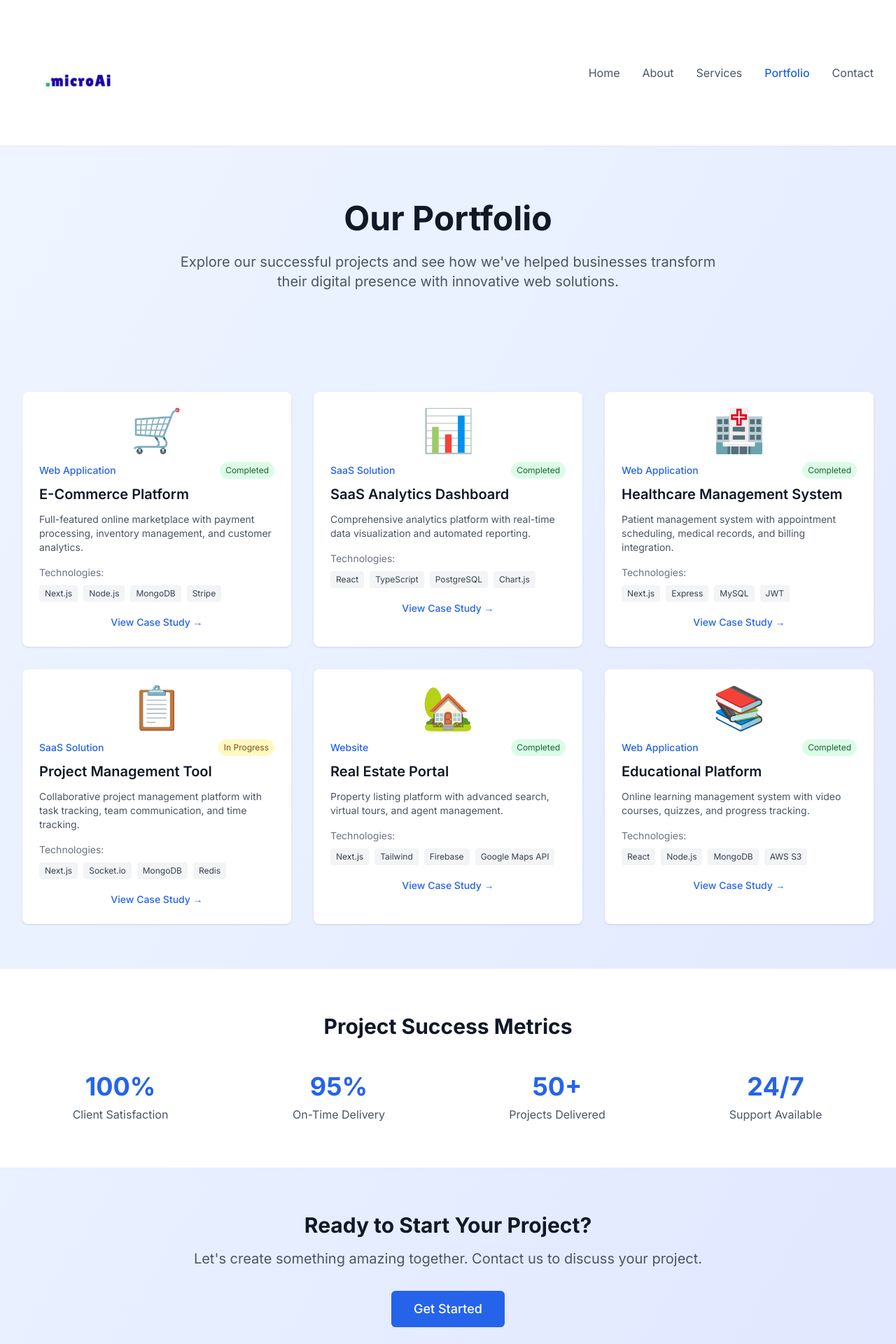
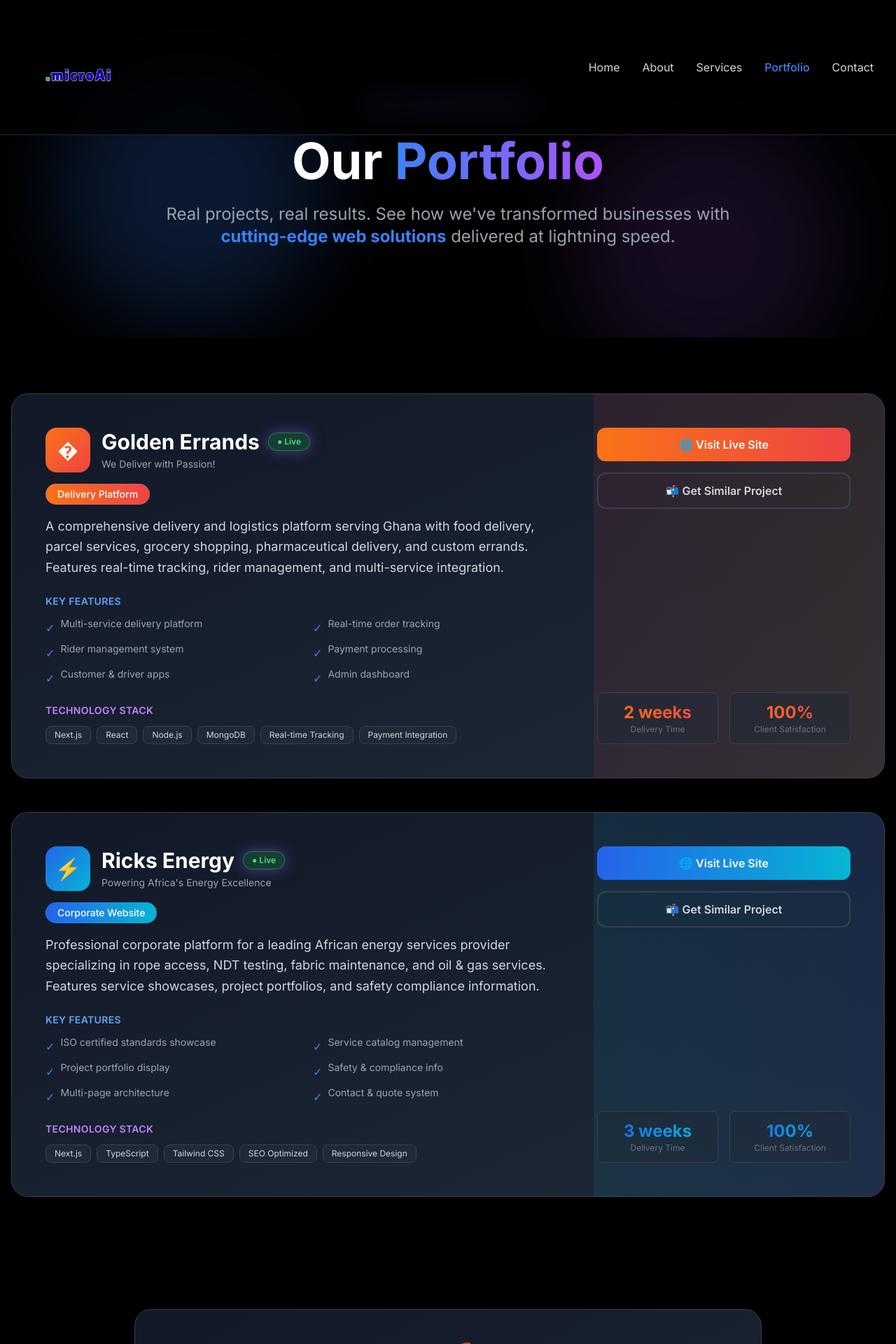
Before and after one commit to FyliaCare/MicroAI, a Next.js app: page /portfolio in a window 1280 px wide. Shown: the top 1920 px of the page at 70% size. Built offline with nearby package versions, Linux system fonts and the light colour scheme.

Commit message:
Update portfolio with real live projects: Golden Errands and Ricks Energy with advanced design

```diff
--- a/src/app/portfolio/page.tsx
+++ b/src/app/portfolio/page.tsx
@@ -3,138 +3,207 @@
 import Logo from '@/components/Logo'
 
 export const metadata: Metadata = {
-  title: 'Portfolio - MicroAI',
-  description: 'Explore our portfolio of successful web applications, SaaS platforms, and digital solutions.',
+  title: 'Portfolio - MicroAI | Real Projects Delivered',
+  description: 'Explore our portfolio of live, successful web applications and platforms built with cutting-edge technology.',
 }
 
 const projects = [
   {
     id: 1,
-    title: 'E-Commerce Platform',
-    category: 'Web Application',
-    description: 'Full-featured online marketplace with payment processing, inventory management, and customer analytics.',
-    technologies: ['Next.js', 'Node.js', 'MongoDB', 'Stripe'],
-    image: '🛒',
-    status: 'Completed'
+    title: 'Golden Errands',
+    category: 'Delivery Platform',
+    tagline: 'We Deliver with Passion!',
+    description: 'A comprehensive delivery and logistics platform serving Ghana with food delivery, parcel services, grocery shopping, pharmaceutical delivery, and custom errands. Features real-time tracking, rider management, and multi-service integration.',
+    technologies: ['Next.js', 'React', 'Node.js', 'MongoDB', 'Real-time Tracking', 'Payment Integration'],
+    icon: '�',
+    status: 'Live',
+    url: 'https://golden-errands-1.onrender.com',
+    gradient: 'from-orange-500 to-red-500',
+    features: [
+      'Multi-service delivery platform',
+      'Real-time order tracking',
+      'Rider management system',
+      'Payment processing',
+      'Customer & driver apps',
+      'Admin dashboard'
+    ]
   },
   {
     id: 2,
-    title: 'SaaS Analytics Dashboard',
-    category: 'SaaS Solution',
-    description: 'Comprehensive analytics platform with real-time data visualization and automated reporting.',
-    technologies: ['React', 'TypeScript', 'PostgreSQL', 'Chart.js'],
-    image: '📊',
-    status: 'Completed'
-  },
-  {
-    id: 3,
-    title: 'Healthcare Management System',
-    category: 'Web Application',
-    description: 'Patient management system with appointment scheduling, medical records, and billing integration.',
-    technologies: ['Next.js', 'Express', 'MySQL', 'JWT'],
-    image: '🏥',
-    status: 'Completed'
-  },
-  {
-    id: 4,
-    title: 'Project Management Tool',
-    category: 'SaaS Solution',
-    description: 'Collaborative project management platform with task tracking, team communication, and time tracking.',
-    technologies: ['Next.js', 'Socket.io', 'MongoDB', 'Redis'],
-    image: '📋',
-    status: 'In Progress'
-  },
-  {
-    id: 5,
-    title: 'Real Estate Portal',
-    category: 'Website',
-    description: 'Property listing platform with advanced search, virtual tours, and agent management.',
-    technologies: ['Next.js', 'Tailwind', 'Firebase', 'Google Maps API'],
-    image: '🏡',
-    status: 'Completed'
-  },
-  {
-    id: 6,
-    title: 'Educational Platform',
-    category: 'Web Application',
-    description: 'Online learning management system with video courses, quizzes, and progress tracking.',
-    technologies: ['React', 'Node.js', 'MongoDB', 'AWS S3'],
-    image: '📚',
-    status: 'Completed'
+    title: 'Ricks Energy',
+    category: 'Corporate Website',
+    tagline: 'Powering Africa\'s Energy Excellence',
+    description: 'Professional corporate platform for a leading African energy services provider specializing in rope access, NDT testing, fabric maintenance, and oil & gas services. Features service showcases, project portfolios, and safety compliance information.',
+    technologies: ['Next.js', 'TypeScript', 'Tailwind CSS', 'SEO Optimized', 'Responsive Design'],
+    icon: '⚡',
+    status: 'Live',
+    url: 'https://ricks-energy.onrender.com',
+    gradient: 'from-blue-600 to-cyan-500',
+    features: [
+      'ISO certified standards showcase',
+      'Service catalog management',
+      'Project portfolio display',
+      'Safety & compliance info',
+      'Multi-page architecture',
+      'Contact & quote system'
+    ]
   }
 ]
 
 export default function PortfolioPage() {
   return (
-    <main className="min-h-screen bg-gradient-to-br from-blue-50 to-indigo-100">
+    <main className="min-h-screen bg-black text-white overflow-hidden">
       {/* Navigation */}
-      <nav className="bg-white shadow-sm">
+      <nav className="fixed top-0 w-full bg-black/80 backdrop-blur-lg border-b border-gray-800 z-40">
         <div className="max-w-7xl mx-auto px-4 sm:px-6 lg:px-8">
-          <div className="flex justify-between items-center py-6">
+          <div className="flex justify-between items-center py-4">
             <div className="flex items-center">
               <Logo />
             </div>
-            <div className="hidden md:flex space-x-8">
-              <Link href="/" className="text-gray-600 hover:text-gray-900">Home</Link>
-              <Link href="/about" className="text-gray-600 hover:text-gray-900">About</Link>
-              <Link href="/services" className="text-gray-600 hover:text-gray-900">Services</Link>
-              <Link href="/portfolio" className="text-blue-600 font-medium">Portfolio</Link>
-              <Link href="/contact" className="text-gray-600 hover:text-gray-900">Contact</Link>
+            <div className="hidden md:flex space-x-8 items-center">
+              <Link href="/" className="text-gray-300 hover:text-white transition-colors">Home</Link>
+              <Link href="/about" className="text-gray-300 hover:text-white transition-colors">About</Link>
+              <Link href="/services" className="text-gray-300 hover:text-white transition-colors">Services</Link>
+              <Link href="/portfolio" className="text-blue-500 font-medium">Portfolio</Link>
+              <Link href="/contact" className="text-gray-300 hover:text-white transition-colors">Contact</Link>
             </div>
           </div>
         </div>
       </nav>
 
       {/* Hero Section */}
-      <section className="py-20">
-        <div className="max-w-7xl mx-auto px-4 sm:px-6 lg:px-8 text-center">
-          <h1 className="text-5xl font-bold text-gray-900 mb-6">Our Portfolio</h1>
-          <p className="text-xl text-gray-600 max-w-3xl mx-auto">
-            Explore our successful projects and see how we&apos;ve helped businesses transform
-            their digital presence with innovative web solutions.
+      <section className="relative pt-32 pb-20 px-4">
+        {/* Animated background */}
+        <div className="absolute inset-0 overflow-hidden pointer-events-none">
+          <div className="absolute w-96 h-96 bg-blue-500/20 rounded-full blur-3xl top-20 left-20 animate-pulse" style={{ transform: 'translate3d(0,0,0)' }}></div>
+          <div className="absolute w-96 h-96 bg-purple-500/20 rounded-full blur-3xl top-40 right-20 animate-pulse delay-700" style={{ transform: 'translate3d(0,0,0)' }}></div>
+        </div>
+
+        <div className="max-w-7xl mx-auto text-center relative z-10">
+          <div className="inline-block mb-6 animate-fadeIn">
+            <div className="bg-gradient-to-r from-blue-600/20 to-purple-600/20 border border-blue-500/50 rounded-full px-6 py-2 backdrop-blur-sm animate-pulse-glow">
+              <span className="text-blue-400 text-sm font-semibold">🚀 Live Projects in Production</span>
+            </div>
+          </div>
+
+          <h1 className="text-6xl md:text-7xl font-bold mb-6 leading-tight animate-fadeIn delay-200">
+            Our <span className="bg-gradient-to-r from-blue-500 via-purple-500 to-pink-500 bg-clip-text text-transparent animate-gradient">Portfolio</span>
+          </h1>
+
+          <p className="text-xl md:text-2xl text-gray-400 mb-12 max-w-4xl mx-auto leading-relaxed animate-fadeIn delay-500">
+            Real projects, real results. See how we&apos;ve transformed businesses with
+            <span className="text-blue-500 font-bold"> cutting-edge web solutions</span> delivered at lightning speed.
           </p>
         </div>
       </section>
 
-      {/* Portfolio Grid */}
-      <section className="py-16">
-        <div className="max-w-7xl mx-auto px-4 sm:px-6 lg:px-8">
-          <div className="grid md:grid-cols-2 lg:grid-cols-3 gap-8">
-            {projects.map((project) => (
+      {/* Projects Grid */}
+      <section className="py-20 px-4">
+        <div className="max-w-7xl mx-auto">
+          <div className="grid gap-12">
+            {projects.map((project, idx) => (
               <div
                 key={project.id}
-                className="bg-white rounded-lg shadow hover:shadow-xl transition-shadow duration-300"
+                className={`group relative bg-gradient-to-br from-gray-900 to-gray-800 border border-gray-700 rounded-3xl overflow-hidden hover:border-blue-500 transition-all hover-lift animate-fadeIn ${
+                  idx === 0 ? '' : 'delay-200'
+                }`}
               >
-                <div className="p-6">
-                  <div className="text-6xl mb-4 text-center">{project.image}</div>
-                  <div className="flex items-center justify-between mb-2">
-                    <span className="text-sm text-blue-600 font-medium">{project.category}</span>
-                    <span className={`text-xs px-2 py-1 rounded-full ${
-                      project.status === 'Completed'
-                        ? 'bg-green-100 text-green-800'
-                        : 'bg-yellow-100 text-yellow-800'
-                    }`}>
-                      {project.status}
+                {/* Gradient overlay */}
+                <div className={`absolute top-0 right-0 w-1/3 h-full bg-gradient-to-l ${project.gradient} opacity-10 group-hover:opacity-20 transition-opacity`}></div>
+
+                <div className="relative p-8 md:p-12">
+                  <div className="grid md:grid-cols-3 gap-8">
+                    {/* Left: Project Info */}
+                    <div className="md:col-span-2">
+                      <div className="flex items-center gap-4 mb-4">
+                        <div className={`w-16 h-16 bg-gradient-to-br ${project.gradient} rounded-2xl flex items-center justify-center text-3xl transform group-hover:scale-110 transition-transform animate-float`}>
+                          {project.icon}
+                        </div>
+                        <div>
+                          <div className="flex items-center gap-3 mb-1">
+                            <h3 className="text-3xl font-bold">{project.title}</h3>
+                            <span className="px-3 py-1 bg-green-500/20 text-green-400 text-xs font-semibold rounded-full border border-green-500/50 animate-pulse-glow">
+                              ● {project.status}
                             </span>
                           </div>
-                  <h3 className="text-xl font-semibold text-gray-900 mb-3">{project.title}</h3>
-                  <p className="text-gray-600 mb-4 text-sm">{project.description}</p>
-                  <div className="mb-4">
-                    <p className="text-sm text-gray-500 mb-2">Technologies:</p>
+                          <p className="text-sm text-gray-400">{project.tagline}</p>
+                        </div>
+                      </div>
+
+                      <div className="mb-6">
+                        <span className={`inline-block px-4 py-1 bg-gradient-to-r ${project.gradient} bg-opacity-20 border border-blue-500/30 rounded-full text-sm font-medium mb-4`}>
+                          {project.category}
+                        </span>
+                        <p className="text-gray-300 leading-relaxed text-lg">
+                          {project.description}
+                        </p>
+                      </div>
+
+                      {/* Features */}
+                      <div className="mb-6">
+                        <h4 className="text-sm font-semibold text-blue-400 mb-3 uppercase tracking-wide">Key Features</h4>
+                        <div className="grid grid-cols-2 gap-2">
+                          {project.features.map((feature, index) => (
+                            <div key={index} className="flex items-start gap-2">
+                              <span className="text-blue-500 mt-1">✓</span>
+                              <span className="text-sm text-gray-400">{feature}</span>
+                            </div>
+                          ))}
+                        </div>
+                      </div>
+
+                      {/* Technologies */}
+                      <div>
+                        <h4 className="text-sm font-semibold text-purple-400 mb-3 uppercase tracking-wide">Technology Stack</h4>
                         <div className="flex flex-wrap gap-2">
                           {project.technologies.map((tech, index) => (
                             <span
                               key={index}
-                          className="text-xs bg-gray-100 text-gray-700 px-2 py-1 rounded"
+                              className="px-3 py-1 bg-gray-800 border border-gray-700 text-gray-300 text-xs rounded-lg hover:border-purple-500 transition-colors"
                             >
                               {tech}
                             </span>
                           ))}
                         </div>
                       </div>
-                  <button className="w-full text-center text-blue-600 hover:text-blue-800 font-medium text-sm">
-                    View Case Study →
-                  </button>
+                    </div>
+
+                    {/* Right: Actions */}
+                    <div className="flex flex-col justify-between">
+                      <div className="space-y-4">
+                        <a
+                          href={project.url}
+                          target="_blank"
+                          rel="noopener noreferrer"
+                          className={`block w-full text-center bg-gradient-to-r ${project.gradient} text-white px-6 py-3 rounded-xl font-semibold hover:shadow-lg hover:scale-105 transition-all`}
+                        >
+                          🌐 Visit Live Site
+                        </a>
+                        <Link
+                          href="/contact"
+                          className="block w-full text-center border-2 border-gray-700 text-gray-300 px-6 py-3 rounded-xl font-semibold hover:border-blue-500 hover:text-white transition-all"
+                        >
+                          📬 Get Similar Project
+                        </Link>
+                      </div>
+
+                      {/* Stats */}
+                      <div className="mt-8 grid grid-cols-2 gap-4">
+                        <div className="text-center p-3 bg-gray-800/50 rounded-lg border border-gray-700">
+                          <div className={`text-2xl font-bold bg-gradient-to-r ${project.gradient} bg-clip-text text-transparent`}>
+                            {idx === 0 ? '2 weeks' : '3 weeks'}
+                          </div>
+                          <div className="text-xs text-gray-500">Delivery Time</div>
+                        </div>
+                        <div className="text-center p-3 bg-gray-800/50 rounded-lg border border-gray-700">
+                          <div className={`text-2xl font-bold bg-gradient-to-r ${project.gradient} bg-clip-text text-transparent`}>
+                            100%
+                          </div>
+                          <div className="text-xs text-gray-500">Client Satisfaction</div>
+                        </div>
+                      </div>
+                    </div>
+                  </div>
                 </div>
               </div>
             ))}
@@ -142,54 +211,99 @@
         </div>
       </section>
 
-      {/* Stats Section */}
-      <section className="py-16 bg-white">
-        <div className="max-w-7xl mx-auto px-4 sm:px-6 lg:px-8">
-          <h2 className="text-3xl font-bold text-gray-900 text-center mb-12">Project Success Metrics</h2>
-          <div className="grid md:grid-cols-4 gap-8">
-            <div className="text-center">
-              <div className="text-4xl font-bold text-blue-600 mb-2">100%</div>
-              <p className="text-gray-600">Client Satisfaction</p>
+      {/* More Projects Coming Soon */}
+      <section className="py-20 px-4">
+        <div className="max-w-4xl mx-auto text-center">
+          <div className="bg-gradient-to-br from-gray-900 to-gray-800 border border-gray-700 rounded-3xl p-12">
+            <div className="text-6xl mb-6 animate-float">🚀</div>
+            <h2 className="text-4xl font-bold mb-4">More Projects Coming Soon</h2>
+            <p className="text-xl text-gray-400 mb-8">
+              We&apos;re constantly delivering new projects. Check back soon to see more of our work,
+              or <span className="text-blue-500">contact us</span> to discuss your project.
+            </p>
+            <div className="grid grid-cols-2 md:grid-cols-4 gap-4 mb-8">
+              <div className="p-4 bg-gray-800/50 rounded-lg border border-gray-700">
+                <div className="text-3xl font-bold bg-gradient-to-r from-blue-500 to-purple-500 bg-clip-text text-transparent">2+</div>
+                <div className="text-sm text-gray-500">Live Projects</div>
               </div>
-            <div className="text-center">
-              <div className="text-4xl font-bold text-blue-600 mb-2">95%</div>
-              <p className="text-gray-600">On-Time Delivery</p>
+              <div className="p-4 bg-gray-800/50 rounded-lg border border-gray-700">
+                <div className="text-3xl font-bold bg-gradient-to-r from-purple-500 to-pink-500 bg-clip-text text-transparent">100%</div>
+                <div className="text-sm text-gray-500">Success Rate</div>
               </div>
-            <div className="text-center">
-              <div className="text-4xl font-bold text-blue-600 mb-2">50+</div>
-              <p className="text-gray-600">Projects Delivered</p>
+              <div className="p-4 bg-gray-800/50 rounded-lg border border-gray-700">
+                <div className="text-3xl font-bold bg-gradient-to-r from-pink-500 to-red-500 bg-clip-text text-transparent">10x</div>
+                <div className="text-sm text-gray-500">Faster</div>
               </div>
-            <div className="text-center">
-              <div className="text-4xl font-bold text-blue-600 mb-2">24/7</div>
-              <p className="text-gray-600">Support Available</p>
+              <div className="p-4 bg-gray-800/50 rounded-lg border border-gray-700">
+                <div className="text-3xl font-bold bg-gradient-to-r from-blue-500 to-cyan-500 bg-clip-text text-transparent">24/7</div>
+                <div className="text-sm text-gray-500">Support</div>
+              </div>
             </div>
           </div>
         </div>
       </section>
 
       {/* CTA Section */}
-      <section className="py-16">
-        <div className="max-w-7xl mx-auto px-4 sm:px-6 lg:px-8 text-center">
-          <h2 className="text-3xl font-bold text-gray-900 mb-4">Ready to Start Your Project?</h2>
-          <p className="text-xl text-gray-600 mb-8">
-            Let&apos;s create something amazing together. Contact us to discuss your project.
+      <section className="py-20 px-4">
+        <div className="max-w-4xl mx-auto animate-scaleIn">
+          <div className="bg-gradient-to-r from-blue-600 to-purple-600 rounded-3xl p-12 text-center relative overflow-hidden animate-gradient">
+            <div className="absolute inset-0 bg-black/20"></div>
+            <div className="relative z-10">
+              <h2 className="text-4xl md:text-5xl font-bold mb-4">
+                Ready for Your Success Story?
+              </h2>
+              <p className="text-xl text-blue-100 mb-8 max-w-2xl mx-auto">
+                Let&apos;s build your next groundbreaking project together. Get the same quality,
+                speed, and results as our live projects.
               </p>
               <Link
                 href="/contact"
-            className="inline-block bg-blue-600 text-white px-8 py-3 rounded-md text-lg font-medium hover:bg-blue-700"
+                className="inline-block bg-white text-blue-600 px-10 py-4 rounded-full text-lg font-semibold hover:bg-gray-100 transition-all transform hover:scale-105 shadow-xl hover-lift"
               >
-            Get Started
+                Start Your Project →
               </Link>
+            </div>
+          </div>
         </div>
       </section>
 
       {/* Footer */}
-      <footer className="bg-gray-900 text-white py-12">
-        <div className="max-w-7xl mx-auto px-4 sm:px-6 lg:px-8">
-          <div className="text-center">
-            <h3 className="text-2xl font-bold mb-4">MicroAI</h3>
-            <p className="text-gray-400 mb-8">Professional Web Solutions</p>
-            <p className="text-gray-400">&copy; 2024 MicroAI. All rights reserved.</p>
+      <footer className="border-t border-gray-800 py-12 px-4">
+        <div className="max-w-7xl mx-auto">
+          <div className="grid md:grid-cols-4 gap-8 mb-8">
+            <div>
+              <h3 className="text-2xl font-bold bg-gradient-to-r from-blue-500 to-purple-500 bg-clip-text text-transparent mb-4">
+                MicroAI
+              </h3>
+              <p className="text-gray-400 text-sm">
+                Revolutionary development technology delivering projects 10x faster than traditional companies.
+              </p>
+            </div>
+            <div>
+              <h4 className="font-semibold mb-4">Services</h4>
+              <ul className="space-y-2 text-gray-400 text-sm">
+                <li><Link href="/services" className="hover:text-blue-400 transition-colors">Web Applications</Link></li>
+                <li><Link href="/services" className="hover:text-blue-400 transition-colors">SaaS Platforms</Link></li>
+                <li><Link href="/services" className="hover:text-blue-400 transition-colors">Websites</Link></li>
+                <li><Link href="/services" className="hover:text-blue-400 transition-colors">Web Tools</Link></li>
+              </ul>
+            </div>
+            <div>
+              <h4 className="font-semibold mb-4">Company</h4>
+              <ul className="space-y-2 text-gray-400 text-sm">
+                <li><Link href="/about" className="hover:text-blue-400 transition-colors">About Us</Link></li>
+                <li><Link href="/portfolio" className="hover:text-blue-400 transition-colors">Portfolio</Link></li>
+                <li><Link href="/contact" className="hover:text-blue-400 transition-colors">Contact</Link></li>
+              </ul>
+            </div>
+            <div>
+              <h4 className="font-semibold mb-4">Connect</h4>
+              <p className="text-gray-400 text-sm mb-2">info@microai.com</p>
+              <p className="text-gray-400 text-sm">+1 (555) 123-4567</p>
+            </div>
+          </div>
+          <div className="text-center pt-8 border-t border-gray-800">
+            <p className="text-gray-400 text-sm">&copy; 2024 MicroAI. All rights reserved. Built with cutting-edge technology.</p>
           </div>
         </div>
       </footer>
```
Lines whose indentation alone changed are shown as unchanged.
